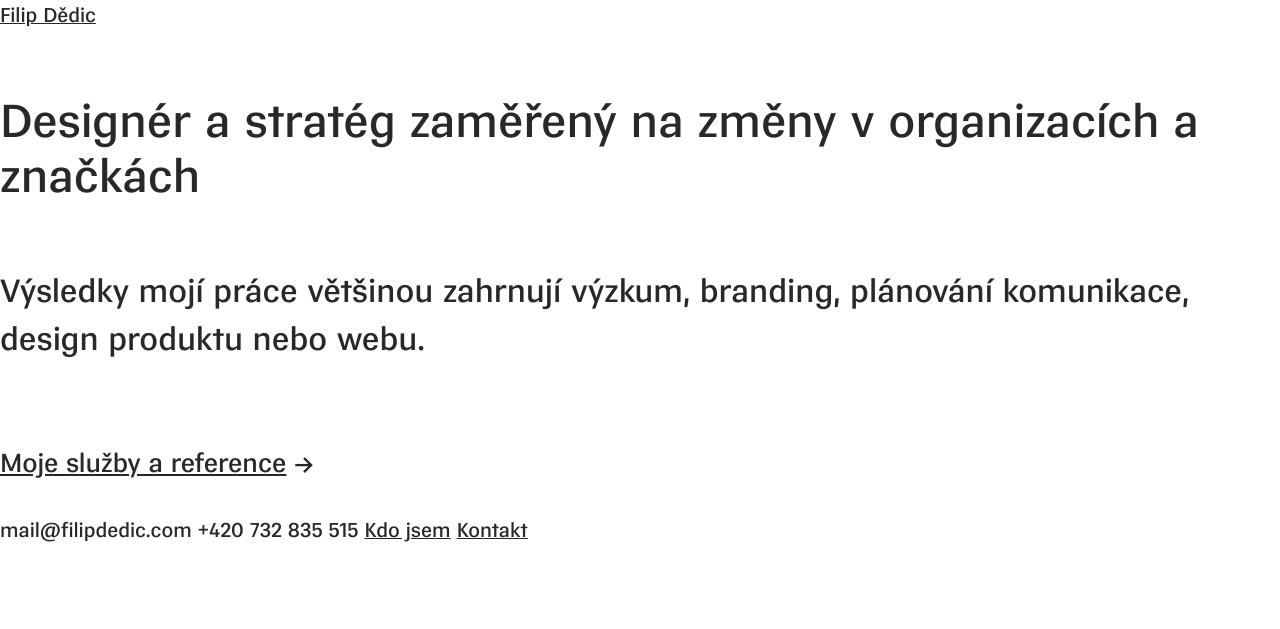
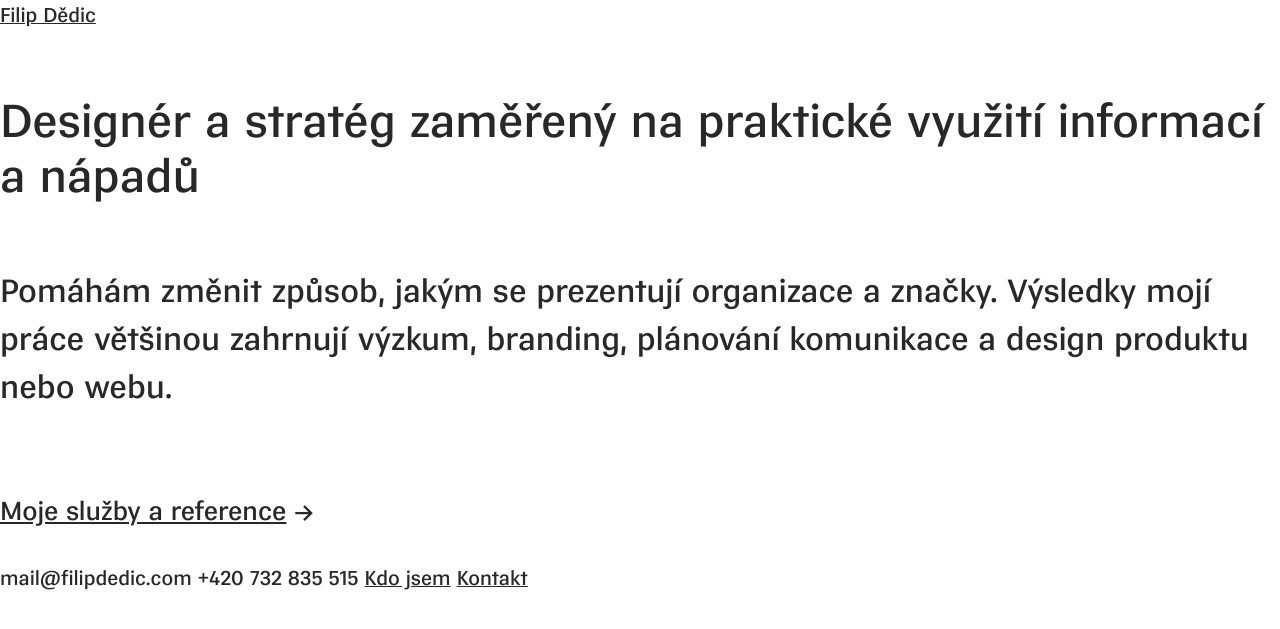
Before and after one commit to fdedic/fdedic.github.io, a Jekyll site: the page built from index.md, in a window 1280 px wide. Shown: the top 629 px of the page. Built offline with Jekyll 4.4.1, drawn with Linux system fonts in a browser that asks for light colours; nearby versions of some CDN libraries.

Commit message:
Update index.md

```diff
--- a/index.md
+++ b/index.md
@@ -3,7 +3,7 @@ layout: default
 title: Filip Dědic
 ---
 
-# Designér a stratég zaměřený na změny v organizacích a značkách
-## Výsledky mojí práce většinou zahrnují výzkum, branding, plánování komunikace, design produktu nebo webu.
+# Designér a stratég zaměřený na praktické využití informací a nápadů
+## Pomáhám změnit způsob, jakým se prezentují organizace a značky. Výsledky mojí práce většinou zahrnují výzkum, branding, plánování komunikace a design produktu nebo webu.
 
 ### [Moje služby a reference](/sluzby) →
```
